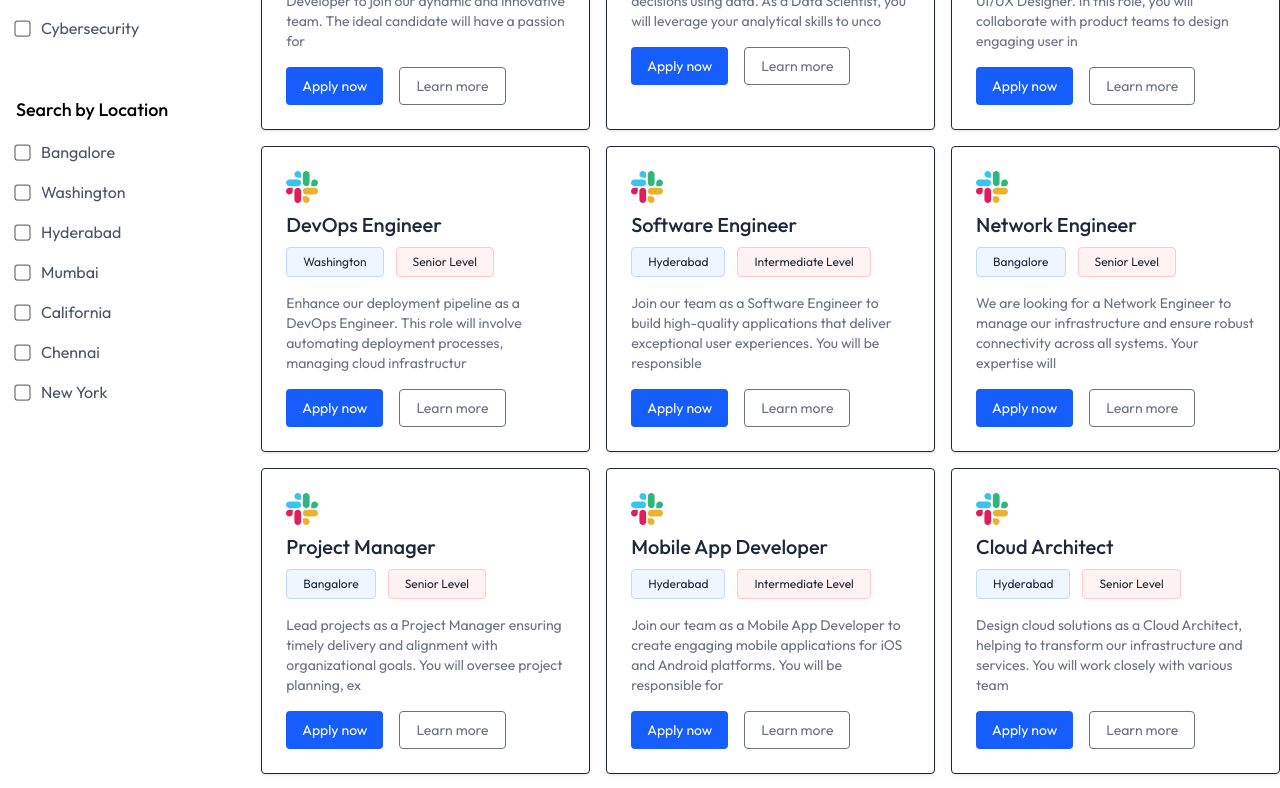
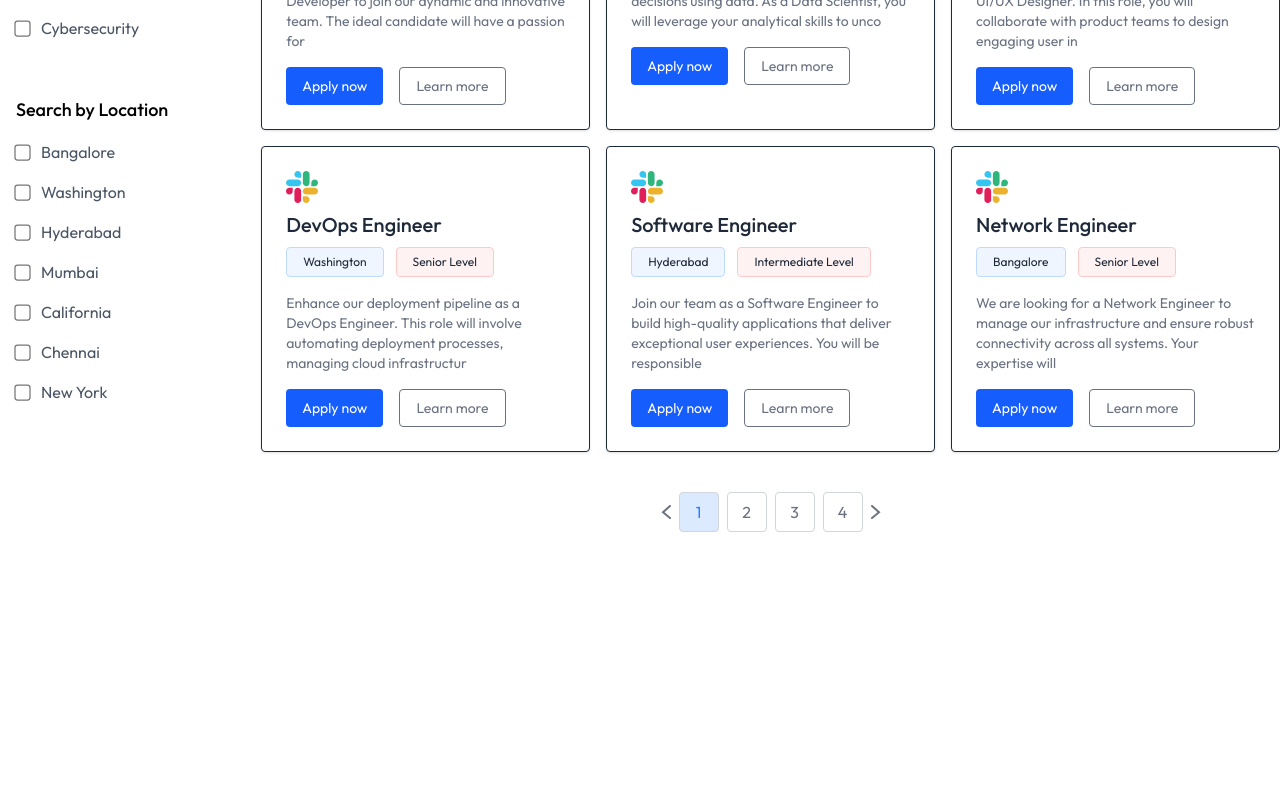
Before and after one commit to Biswaranjan287/job-portal, a React (Vite) app in the folder client/: page / in a window 1280 px wide. Shown: the part 866-1654 px from the top of the page. After the commit the page ends 1430 px from the top, so only its background shows below. Built offline with nearby package versions, Linux system fonts and the light colour scheme; no server answers.

Commit message:
feat(client): add job filtering and pagination to JobListing component; update Navbar to conditionally hide user greeting

```diff
--- a/client/src/components/JobListing.jsx
+++ b/client/src/components/JobListing.jsx
@@ -1,4 +1,4 @@
-import React, { useContext } from 'react'
+import React, { useContext, useState } from 'react'
 import { AppContext } from '../context/AppContext'
 import { assets, JobCategories, JobLocations } from '../assets/assets'
 import JobCard from './JobCard'
@@ -6,6 +6,9 @@
 const JobListing = () => {
 
     const { isSearched, searchFilter, setSearchFilter, jobs } = useContext(AppContext)
+
+    const [showFilter, setShowFilter] = useState(false)
+    const [currentPage, setCurrentPage] = useState(1)
 
     return (
         <div className='container 2xl:px-20 mx-auto flex flex-col lg:flex-row max-lg:space-y-8 py-8'>
@@ -44,8 +47,14 @@
                     )
                 }
 
+                <button
+                    onClick={e => setShowFilter(prev => !prev)}
+                    className='px-6 py-1.5 rounded border border-gray-400 lg:hidden'>
+                    {showFilter ? "Close" : "Filters"}
+                </button>
+
                 {/* Category Filter */}
-                <div className='max-lg:hidden'>
+                <div className={showFilter ? "" : "max-lg:hidden"}>
                     <h4 className='font-medium text-lg py-4'>Search by Categories</h4>
                     <ul className='space-y-4 text-gray-600'>
                         {
@@ -60,7 +69,7 @@
                 </div>
 
                 {/* Location Filter */}
-                <div className='max-lg:hidden'>
+                <div className={showFilter ? "" : "max-lg:hidden"}>
                     <h4 className='font-medium text-lg py-4 pt-14'>Search by Location</h4>
                     <ul className='space-y-4 text-gray-600'>
                         {
@@ -81,10 +90,37 @@
                 <h3 className='font-medium text-3xl py-2' id='job-list'>Latest Jobs</h3>
                 <p className='mb-8'>Get your desired job from top companies</p>
                 <div className='grid grid-cols-1 sm:grid-cols-2 xl:grid-cols-3 gap-4'>
-                    {jobs.map((job, index) => (
+                    {jobs.slice((currentPage - 1) * 6, currentPage * 6).map((job, index) => (
                         <JobCard key={index} job={job} />
                     ))}
                 </div>
+
+                {/* Pagination */}
+                {jobs.length > 0 && (
+                    <div className='flex items-center justify-center space-x-2 mt-10'>
+                        <a href="#job-list">
+                            <img
+                                onClick={() => setCurrentPage(Math.max(currentPage - 1), 1)}
+                                src={assets.left_arrow_icon} alt=""
+                            />
+                        </a>
+                        {Array.from({ length: Math.ceil(jobs.length / 6) }).map((_, index) => (
+                            <a href="#job-list">
+                                <button
+                                    onClick={() => setCurrentPage(index + 1)}
+                                    className={`w-10 h-10 flex items-center justify-center border border-gray-300 rounded ${currentPage === index + 1 ? 'bg-blue-100 text-blue-500' : 'text-gray-500'}`}>{index + 1}
+                                </button>
+                            </a>
+                        ))}
+                        <a href="#job-list">
+                            <img
+                                onClick={() => setCurrentPage(Math.min(currentPage + 1, Math.ceil(jobs.length / 6)))}
+                                src={assets.right_arrow_icon} alt=""
+                            />
+                        </a>
+                    </div>
+                )}
+
             </section>
 
         </div>
--- a/client/src/components/Navbar.jsx
+++ b/client/src/components/Navbar.jsx
@@ -17,7 +17,7 @@
                         ? <div className='flex items-center gap-3'>
                             <Link to={"/applications"}>Apply Jobs</Link>
                             <p>|</p>
-                            <p>Hi, {user.firstName + " " + user.lastName}</p>
+                            <p className='max-sm:hidden'>Hi, {user.firstName + " " + user.lastName}</p>
                             <UserButton />
                         </div>
                         : <div className='flex gap-4 max-sm:text-xs'>
```
